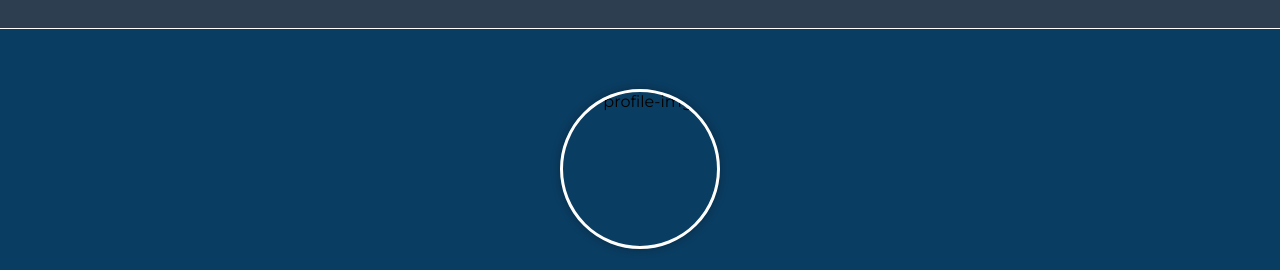
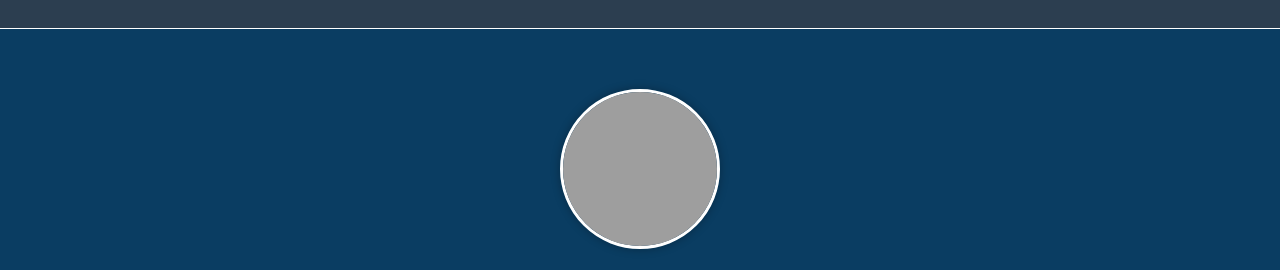
Before and after one commit to Davidsolli/desafio-relampago, a plain HTML site: page index.html in a window 1280 px wide. Shown: the part 71-341 px from the top of the page. Drawn offline with Linux system fonts and the light colour scheme; the site is published under a folder, as on GitHub Pages, so addresses that start at the root find nothing.

Commit message:
fix: profile path image

```diff
--- a/index.html
+++ b/index.html
@@ -23,7 +23,7 @@
       <section id="about">
         <div class="container">
           <div class="about-info">
-            <img src="/imgs/perfil.png" alt="profile-img" />
+            <img src="imgs/perfil.png" alt="profile-img" />
             <h2>David Oliveira</h2>
             <div class="looping-banner-wrapper">
               <div class="looping-banner">
```
